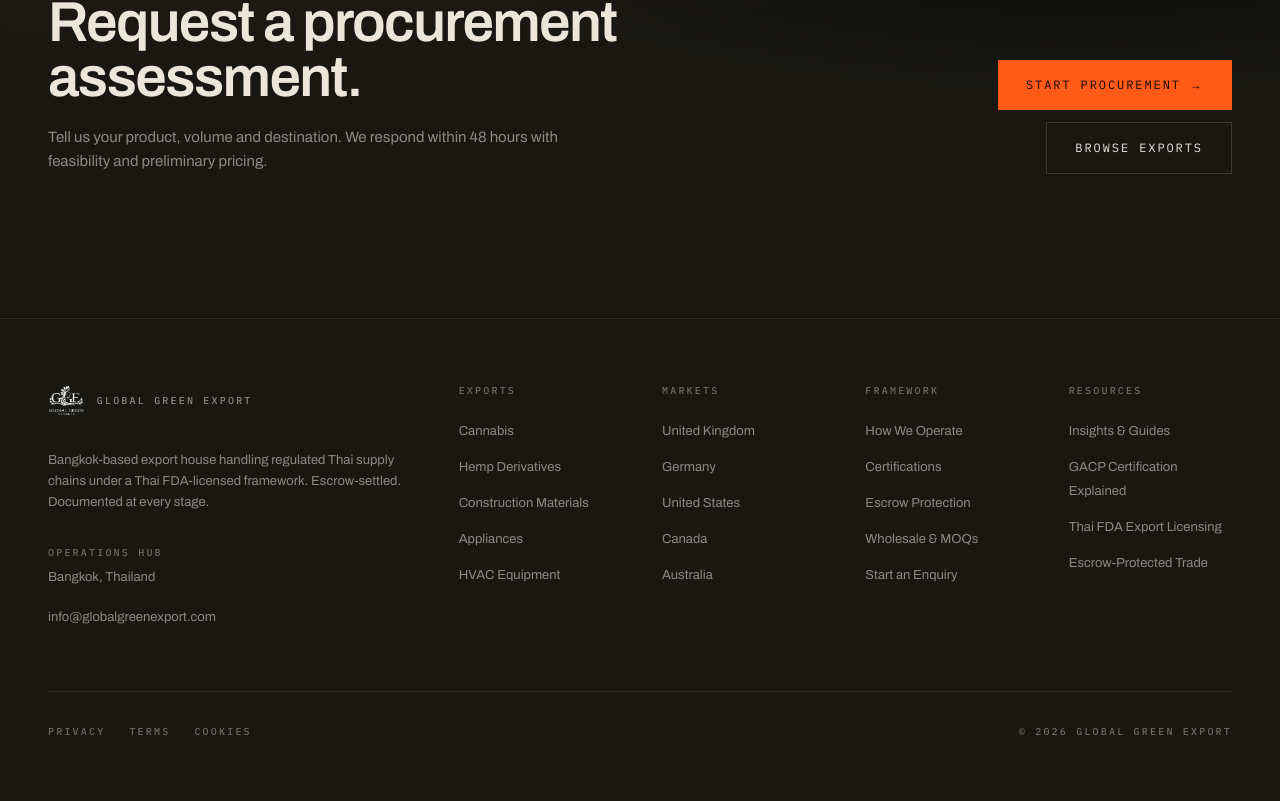
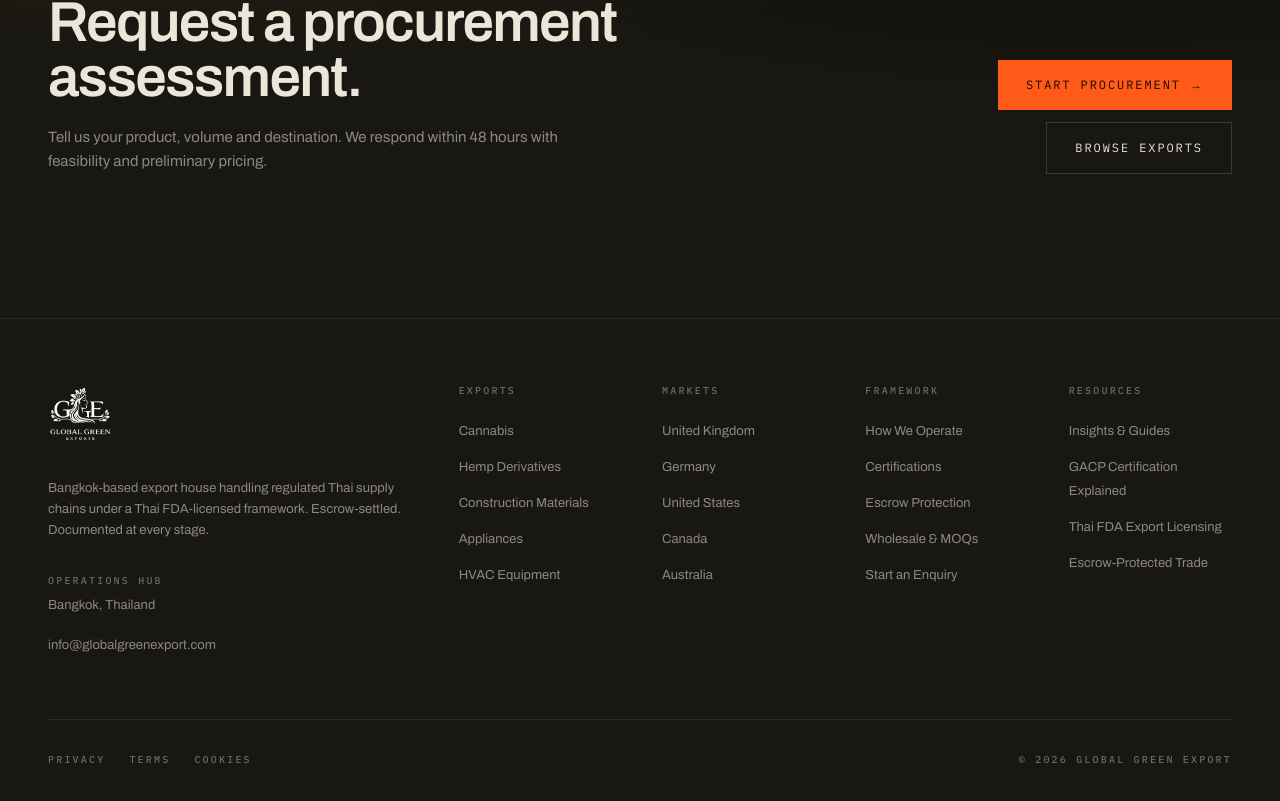
Before and after one commit to saudfaruqi/GGE, a Next.js app: page / in a window 1280 px wide. Shown: the part 7151-7952 px from the top of the page. Built offline with nearby package versions, Linux system fonts and the light colour scheme.

Commit message:
updated code

```diff
--- a/src/components/Footer.tsx
+++ b/src/components/Footer.tsx
@@ -45,8 +45,7 @@
         <div className="grid gap-12 lg:grid-cols-12">
           <div className="lg:col-span-4">
             <Link href="/" className="inline-flex items-center gap-3">
-              <Image src="/logo1.png" alt="Global Green Export" width={44} height={44} className="h-9 w-auto invert" />
-              <span className="micro text-[var(--text-55)]">Global Green Export</span>
+              <Image src="/logo1.png" alt="Global Green Export" width={44} height={44} className="h-16 w-auto invert" />
             </Link>
             <p className="mt-6 max-w-sm text-[13px] leading-relaxed text-[var(--text-55)]">
               Bangkok-based export house handling regulated Thai supply chains under a Thai
```
